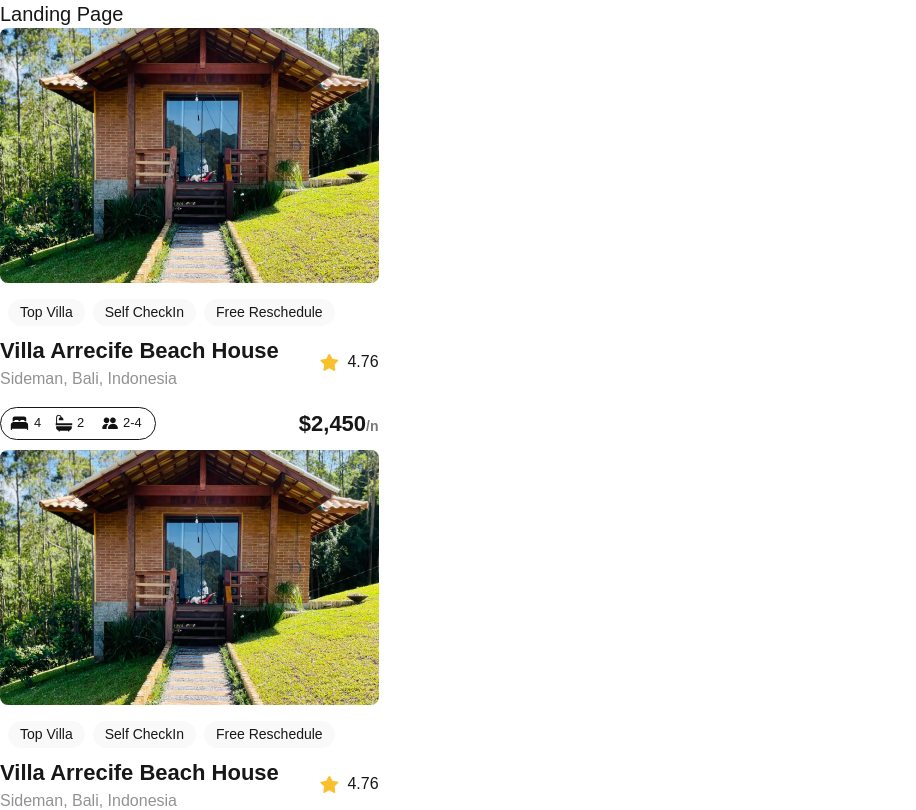
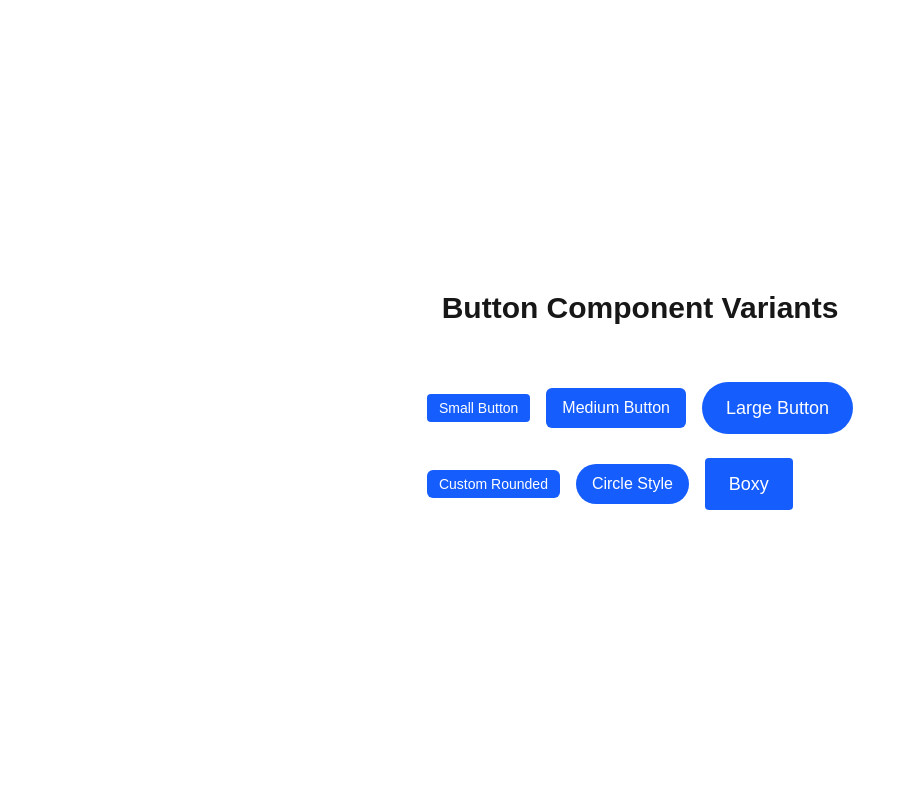
Before and after one commit to DevOsi123/alx-project-0x00-setup, a Next.js app in the folder alx-project-0x00/: page /landing in a window 1280 px wide. Shown: the top 810 px of the page, without its empty margins (0-916 px from the left). Built offline with nearby package versions, Linux system fonts and the light colour scheme.

Commit message:
added new code in the ladning file

```diff
--- /dev/null
+++ b/alx-project-0x00/components/Button.tsx
@@ -0,0 +1,40 @@
+import React from "react";
+import clsx from "clsx";
+
+interface ButtonProps {
+  title: string;
+  size?: "small" | "medium" | "large";
+  shape?: "rounded-sm" | "rounded-md" | "rounded-full";
+  className?: string;
+  onClick?: () => void;
+}
+
+const Button: React.FC<ButtonProps> = ({
+  title,
+  size = "medium",
+  shape = "rounded-md",
+  className = "",
+  onClick,
+}) => {
+  const sizeStyles = {
+    small: "text-sm px-3 py-1",
+    medium: "text-base px-4 py-2",
+    large: "text-lg px-6 py-3",
+  };
+
+  return (
+    <button
+      onClick={onClick}
+      className={clsx(
+        "bg-blue-600 text-white font-medium hover:bg-blue-700 transition-colors",
+        sizeStyles[size],
+        shape,
+        className
+      )}
+    >
+      {title}
+    </button>
+  );
+};
+
+export default Button;
--- a/alx-project-0x00/pages/landing.tsx
+++ b/alx-project-0x00/pages/landing.tsx
@@ -1,15 +1,27 @@
-import Card from "@/components/Card"
+import Button from "@/components/Button";
 
+const Landing = () => {
+  return (
+    <div className="min-h-screen flex flex-col items-center justify-center gap-6 p-10">
+      <h1 className="text-3xl font-bold mb-8">Button Component Variants</h1>
 
-const Landing: React.FC =  () => {
-  return (
-    <div>
-      <h1 className=" text-xl font-extralight">Landing Page</h1>
-      <Card />
-      <Card />
-      <Card />
-      <Card />
+      <div className="flex flex-col gap-6">
+
+        <div className="flex gap-4 items-center">
+          <Button title="Small Button" size="small" shape="rounded-sm" />
+          <Button title="Medium Button" size="medium" shape="rounded-md" />
+          <Button title="Large Button" size="large" shape="rounded-full" />
+        </div>
+
+        <div className="flex gap-4 items-center">
+          <Button title="Custom Rounded" size="small" shape="rounded-md" />
+          <Button title="Circle Style" size="medium" shape="rounded-full" />
+          <Button title="Boxy" size="large" shape="rounded-sm" />
+        </div>
+
+      </div>
     </div>
-  )
-}
-export default Landing
+  );
+};
+
+export default Landing;
```
